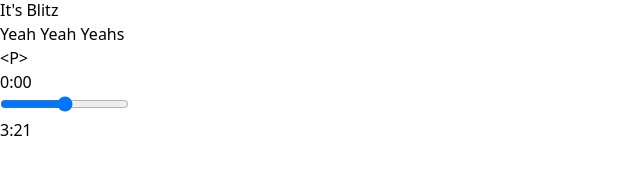
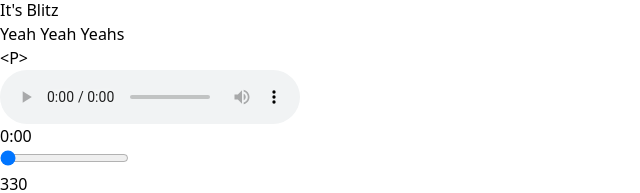
Before and after one commit to callum-jones19/coralia, a React (Vite) app: page / in a window 1280 px wide. Shown: the part 6938-7131 px from the top of the page, without its empty margins (0-640 px from the left). Before the commit the page ends 7080 px from the top, so only its background shows below. Built offline with nearby package versions, Linux system fonts and the light colour scheme.

Commit message:
Add basic play/pause funcitonality

```diff
--- a/src/HomeScreen.tsx
+++ b/src/HomeScreen.tsx
@@ -5,7 +5,7 @@ import SideBar from "./SideBar";
 export default function HomeScreen () {
   return (
     <div className="h-full flex flex-col">
-      <div className="flex flex-grow">
+      <div className="flex flex-grow h-1">
         <SideBar />
         <MusicGrid />
       </div>
--- a/src/MusicFooter.tsx
+++ b/src/MusicFooter.tsx
@@ -1,15 +1,70 @@
+import { ChangeEvent, useEffect, useRef, useState } from "react";
 import Seekbar from "./Seekbar";
 
 export default function MusicFooter() {
+  const audioPlayer = useRef<HTMLAudioElement>(null);
+
+  const [songDuration, setSongDuration] = useState<number>(330);
+  const [songPos, setSongPos] = useState<number>(0);
+  const [isPlaying, setIsPlaying] = useState<boolean>(false);
+
+
+
+  /**
+   * When the audio player is connected (or changed)
+   */
+  useEffect(() => {
+    if (audioPlayer.current === null) return;
+
+    setIsPlaying(!audioPlayer.current.paused);
+    setSongPos(audioPlayer.current.currentTime);
+  }, [audioPlayer]);
+
+  const toggleSong = () => {
+    if (audioPlayer.current === null) return;
+    console.log('test');
+
+    if (isPlaying) {
+      audioPlayer.current.pause();
+    } else {
+      audioPlayer.current.play();
+      console.log(1);
+    }
+    setIsPlaying(!isPlaying);
+  }
+
   return (
     <div className="bg-gray-700 basis-36">
       <div className="flex flex-col justify-center h-full gap-3">
         <div className="flex flex-row mr-10 ml-10 justify-center">
           <button className="bg-white mr-3 p-2 font-bold">&lt;</button>
-          <button className="bg-white p-2 pr-4 pl-4 font-bold">P</button>
+          <button
+            className="bg-white p-2 pr-4 pl-4 font-bold"
+            onClick={toggleSong}
+          >P</button>
           <button className="bg-white ml-3 p-2 font-bold">&gt;</button>
         </div>
-        <Seekbar />
+        <div className="flex flex-row mr-10 ml-10">
+          <audio
+            src="/music/protocol.mp3"
+            ref={audioPlayer}
+            controls
+          />
+          <p className="text-white">0:00</p>
+          <input
+            className="w-full ml-5 mr-5 bg-transparent "
+            type="range"
+            readOnly
+            value={songPos}
+            max={songDuration}
+            onChange={(e: ChangeEvent<HTMLInputElement>) => {
+              console.log(e.target.value);
+              const newSongPos = parseFloat(e.target.value);
+              setSongPos(newSongPos);
+            }}
+          />
+          <p className="text-white">{songDuration}</p>
+        </div>
       </div>
     </div>
   )
--- a/src/Seekbar.tsx
+++ b/src/Seekbar.tsx
@@ -1,12 +1,53 @@
+import { ChangeEvent, useEffect, useRef, useState } from "react";
+
 export default function Seekbar() {
+  const audioPlayer = useRef<HTMLAudioElement>(null);
+
+  const [songDuration, setSongDuration] = useState<number>(330);
+  const [songPos, setSongPos] = useState<number>(0);
+  const [isPlaying, setIsPlaying] = useState<boolean>(false);
+
+  /**
+   * When the audio player is connected (or changed)
+   */
+  useEffect(() => {
+    if (audioPlayer.current === null) return;
+
+    setIsPlaying(!audioPlayer.current.paused);
+    setSongPos(audioPlayer.current.currentTime);
+  }, [audioPlayer]);
+
+  const toggleSong = () => {
+    if (audioPlayer.current === null) return;
+
+    if (isPlaying) {
+      audioPlayer.current.pause();
+    } else {
+      audioPlayer.current.play();
+    }
+    setIsPlaying(!isPlaying);
+  }
+
   return (
     <div className="flex flex-row mr-10 ml-10">
+      <audio
+        src="/music/protocol.mp3"
+        ref={audioPlayer}
+      />
       <p className="text-white">0:00</p>
       <input
         className="w-full ml-5 mr-5 bg-transparent "
         type="range"
+        readOnly
+        value={songPos}
+        max={songDuration}
+        onChange={(e: ChangeEvent<HTMLInputElement>) => {
+          console.log(e.target.value);
+          const newSongPos = parseFloat(e.target.value);
+          setSongPos(newSongPos);
+        }}
       />
-      <p className="text-white">3:21</p>
+      <p className="text-white">{songDuration}</p>
     </div>
   );
 }
```
Also changed, not shown: src/FilterBar.tsx (added), 1 other file (tests, documents, lock files or other folders).
